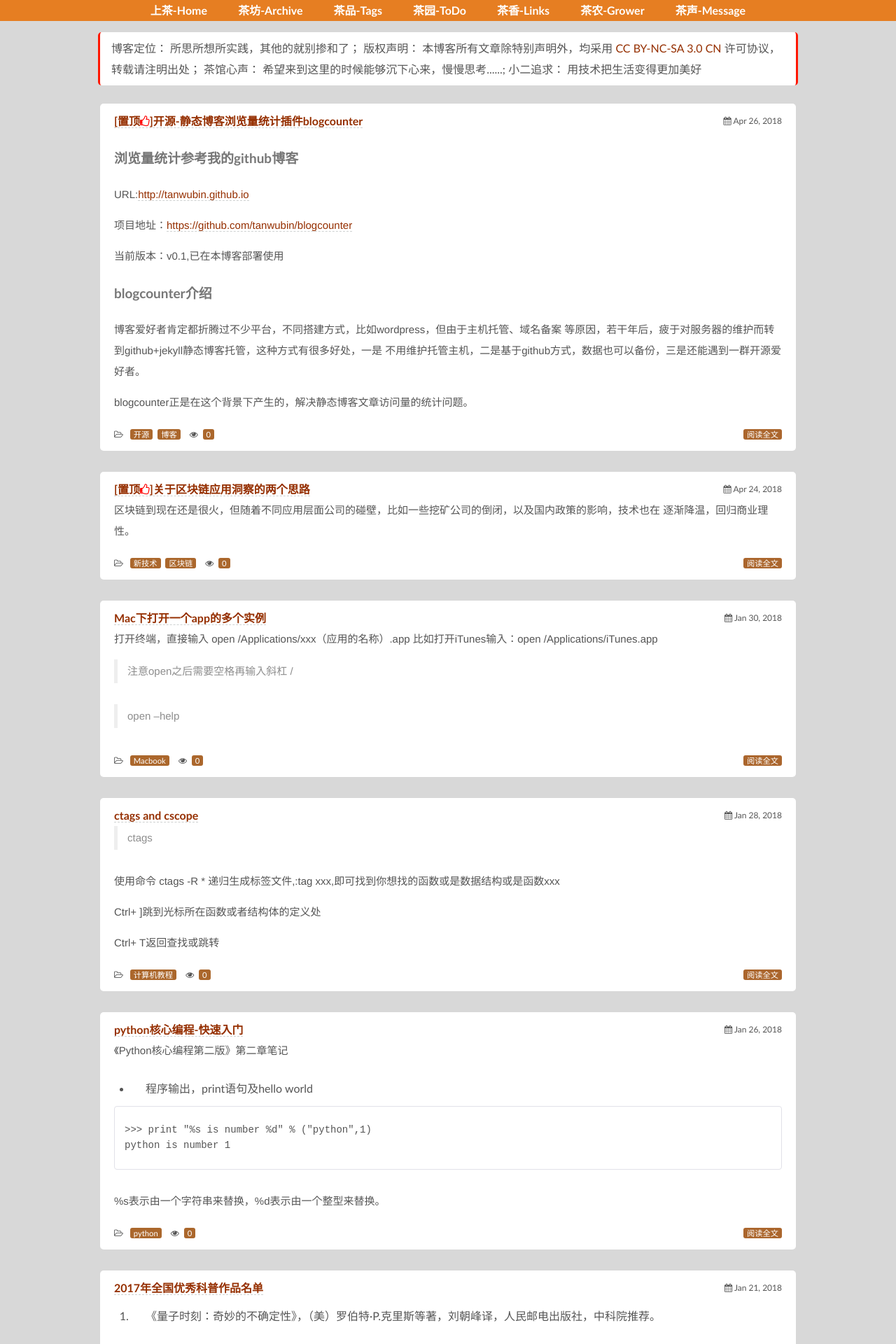
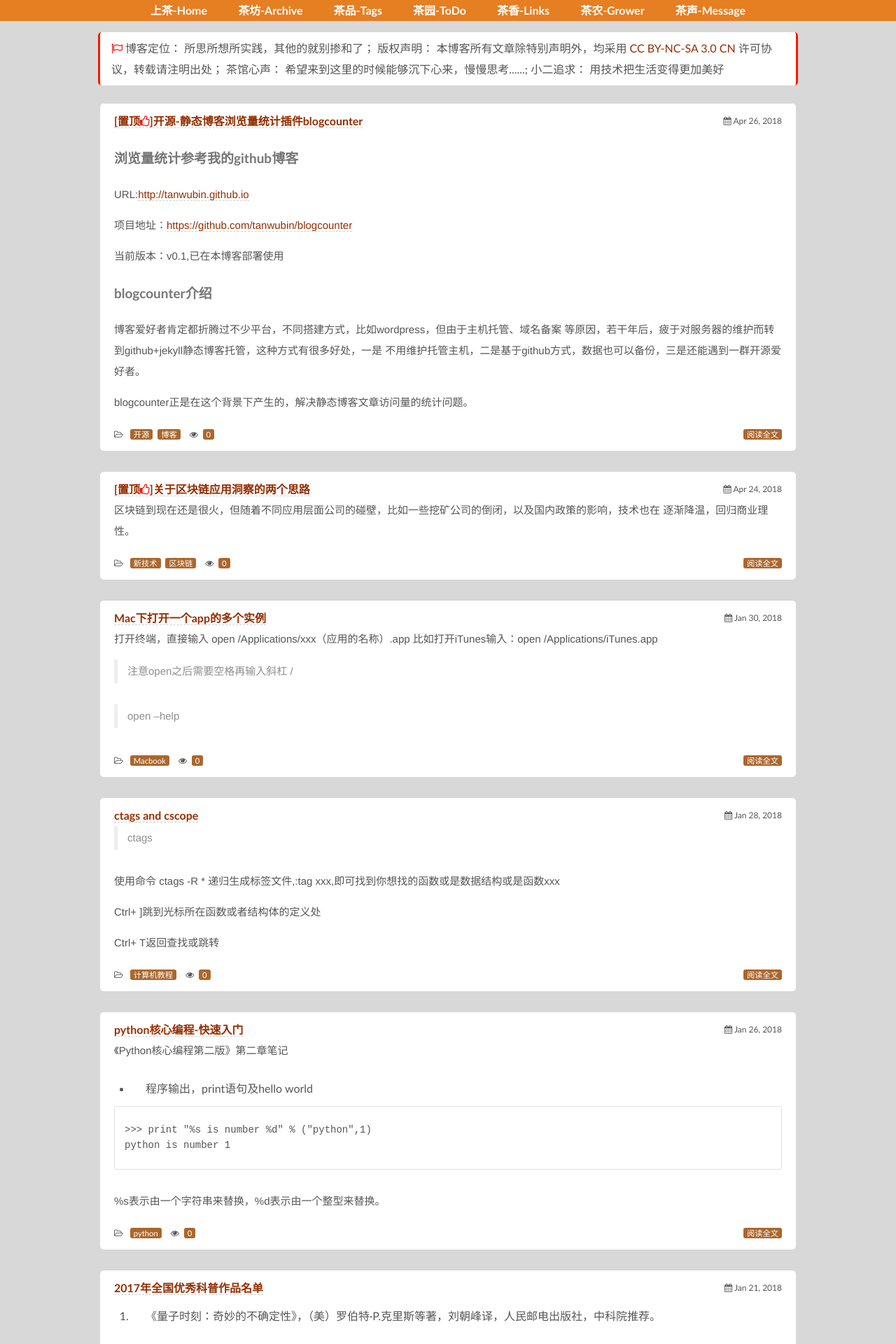
Before and after one commit to fk1091889767/tanwubin.github.io, a Jekyll site: the page built from index.html, in a window 1280 px wide. Shown: the top 1920 px of the page at 70% size. Built offline with Jekyll 4.4.1, drawn with Linux system fonts in a browser that asks for light colours; nearby versions of some CDN libraries.

Commit message:
说明增加一个图标

```diff
--- a/_includes/themes/effector-wide/authorized.html
+++ b/_includes/themes/effector-wide/authorized.html
@@ -6,7 +6,7 @@
             <strong>本文链接：</strong><a href=" http://tanwubin.github.io{{ page.url }}"> http://tanwubin.github.io{{ page.url }}</a>
         </li>
         -->
-    <li>
+    <li><i class="fa fa-flag-o" style="color:red;"></i>
         博客定位：
       所思所想所实践，其他的就别掺和了；
       版权声明：
```
